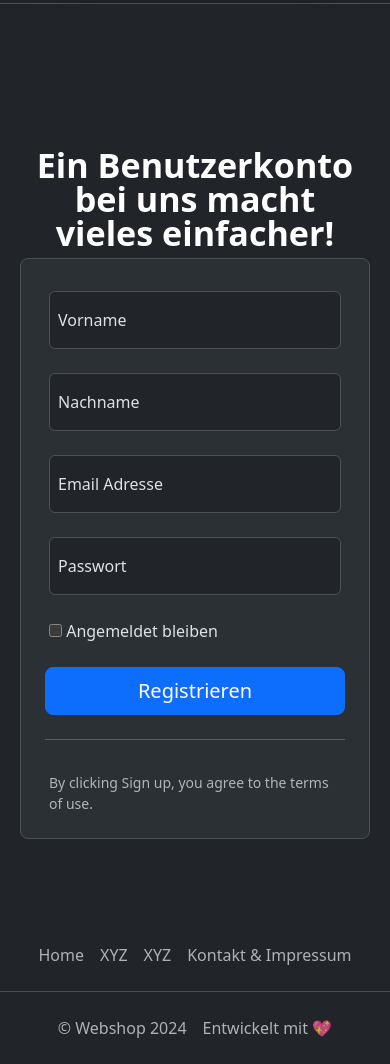
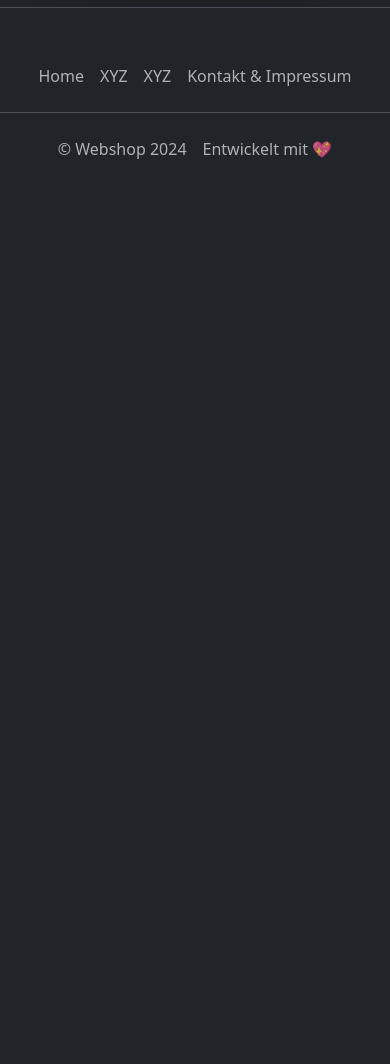
Before and after one commit to sventurbo/webshop, a PHP site: page / in a window 390 px wide. Shown: the part 1007-2071 px from the top of the page. After the commit the page ends 1166 px from the top, so only its background shows below. Run offline with PHP 8.4, Linux system fonts and the light colour scheme.

Commit message:
removed signup on index

```diff
--- a/index.php
+++ b/index.php
@@ -69,7 +69,12 @@
                 <div class="col-lg-6 mx-auto">
                   <p class="lead">Lorem ipsum dolor sit amet, consectetur adipiscing elit. Vestibulum facilisis mi ac aliquet rutrum. Morbi eget nisi vitae justo consectetur ultricies. In interdum nulla leo, a convallis justo commodo nec. Maecenas faucibus dictum est. Cras ut odio aliquet, luctus felis quis, blandit sem.</p>
 
-                  <p class="badge bg-primary-subtle border border-priimary-subtle text-primary-emphasis rounded-pill mb-4 mt-2">Schnelle Lieferung und top Qualität!</p>
+                  <p class="badge bg-success-subtle border border-success-subtle text-success-emphasis rounded-pill mb-4 mt-2">
+                    <svg xmlns="http://www.w3.org/2000/svg" width="16" height="16" fill="currentColor" class="bi bi-award-fill" viewBox="0 0 16 16">
+                      <path d="m8 0 1.669.864 1.858.282.842 1.68 1.337 1.32L13.4 6l.306 1.854-1.337 1.32-.842 1.68-1.858.282L8 12l-1.669-.864-1.858-.282-.842-1.68-1.337-1.32L2.6 6l-.306-1.854 1.337-1.32.842-1.68L6.331.864z"/>
+                      <path d="M4 11.794V16l4-1 4 1v-4.206l-2.018.306L8 13.126 6.018 12.1z"/>
+                    </svg>
+                    Schnelle Lieferung und top Qualität!</p>
 
                   <div class="d-grid gap-2 d-sm-flex justify-content-sm-center mb-5">
                     <!-- <a href="#"><button type="button" class="btn btn-outline-secondary btn-lg px-4">XYZ</button></a> -->
@@ -86,54 +91,6 @@
                 </div>
               </div>
             </div>
-
-
-            <div class="container col-xl-10 col-xxl-8 px-4 py-5">
-    <div class="row align-items-center g-lg-5 py-5">
-      <div class="col-lg-7 text-center text-lg-start">
-        <h1 class="display-4 fw-bold lh-1 text-body-emphasis mb-3">Ein Benutzerkonto bei uns macht vieles einfacher!</h1>
-        <!-- <p class="col-lg-10 fs-4">Below is an example form built entirely with Bootstrap’s form controls. Each required form group has a validation state that can be triggered by attempting to submit the form without completing it.</p> -->
-      </div>
-
-
-      <div class="col-md-10 mx-auto col-lg-5">
-        <form action="signup.php" method="POST" class="row g-2 p-4 p-md-5 border rounded-3 bg-body-tertiary" data-bitwarden-watching="1">
-
-        <div class="form-floating mb-3 col-md-6 position-relative">
-            <input type="text" name="firstname" class="form-control" id="floatingInput" placeholder="Max">
-            <label for="floatingInput">Vorname</label>
-          </div>
-
-          <div class="form-floating mb-3 col-md-6 position-relative">
-            <input type="text" name="name" class="form-control" id="floatingInput" placeholder="Mustermann">
-            <label for="floatingInput">Nachname</label>
-          </div>
-
-          <div class="form-floating mb-3">
-            <input type="email" name="email"  class="form-control" id="floatingInput" placeholder="name@example.com">
-            <label for="floatingInput">Email Adresse</label>
-          </div>
-
-          <div class="form-floating mb-3">
-            <input type="password" name="password"  class="form-control" id="floatingPassword" placeholder="Password">
-            <label for="floatingPassword">Passwort</label>
-          </div>
-
-          <div class="checkbox mb-3">
-            <label>
-              <input type="checkbox" value="remember-me"> Angemeldet bleiben
-            </label>
-          </div>
-          <button name="submit" class="w-100 btn btn-lg btn-primary" type="submit">Registrieren</button>
-          <hr class="my-4">
-          <small class="text-body-secondary">By clicking Sign up, you agree to the terms of use.</small>
-        </form>
-      </div>
-
-    </div>
-
-
-
         </main>
         <footer>
           <?php include('assets/templates/footer.php'); ?>
```
